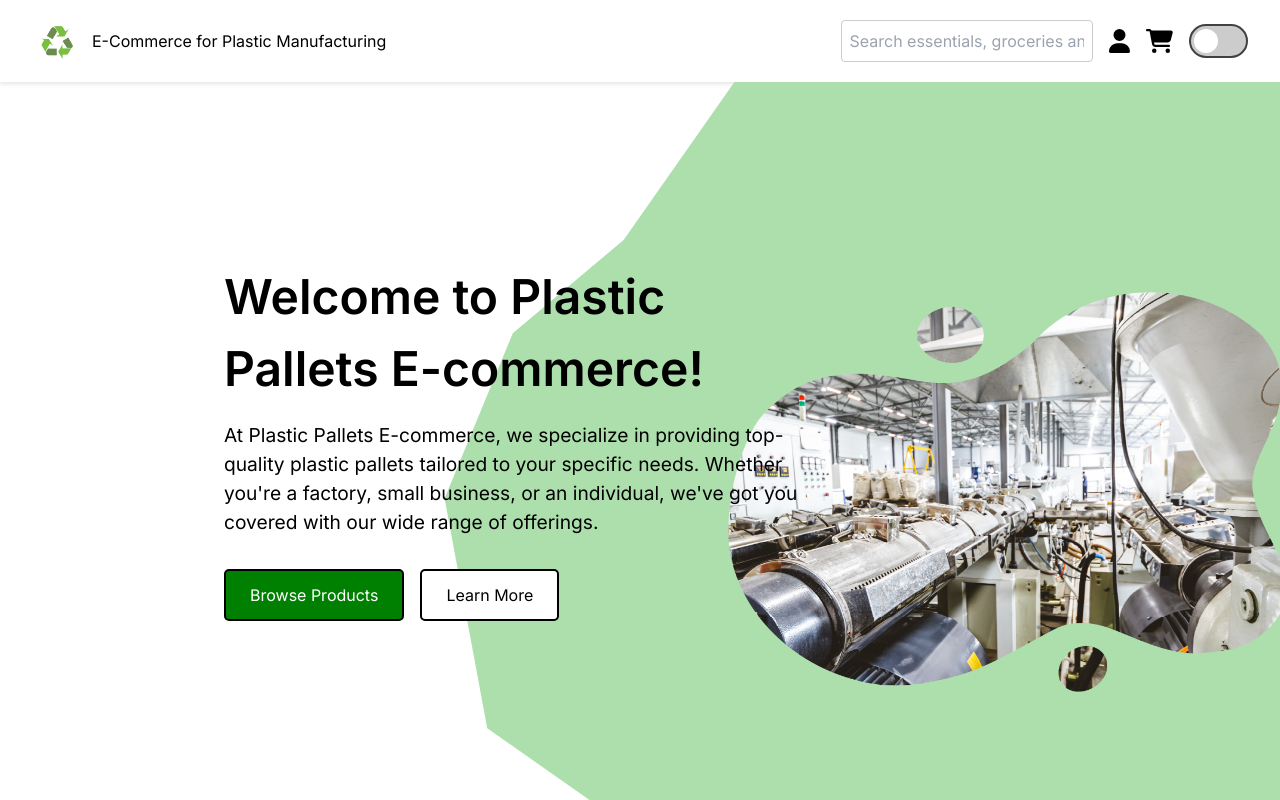
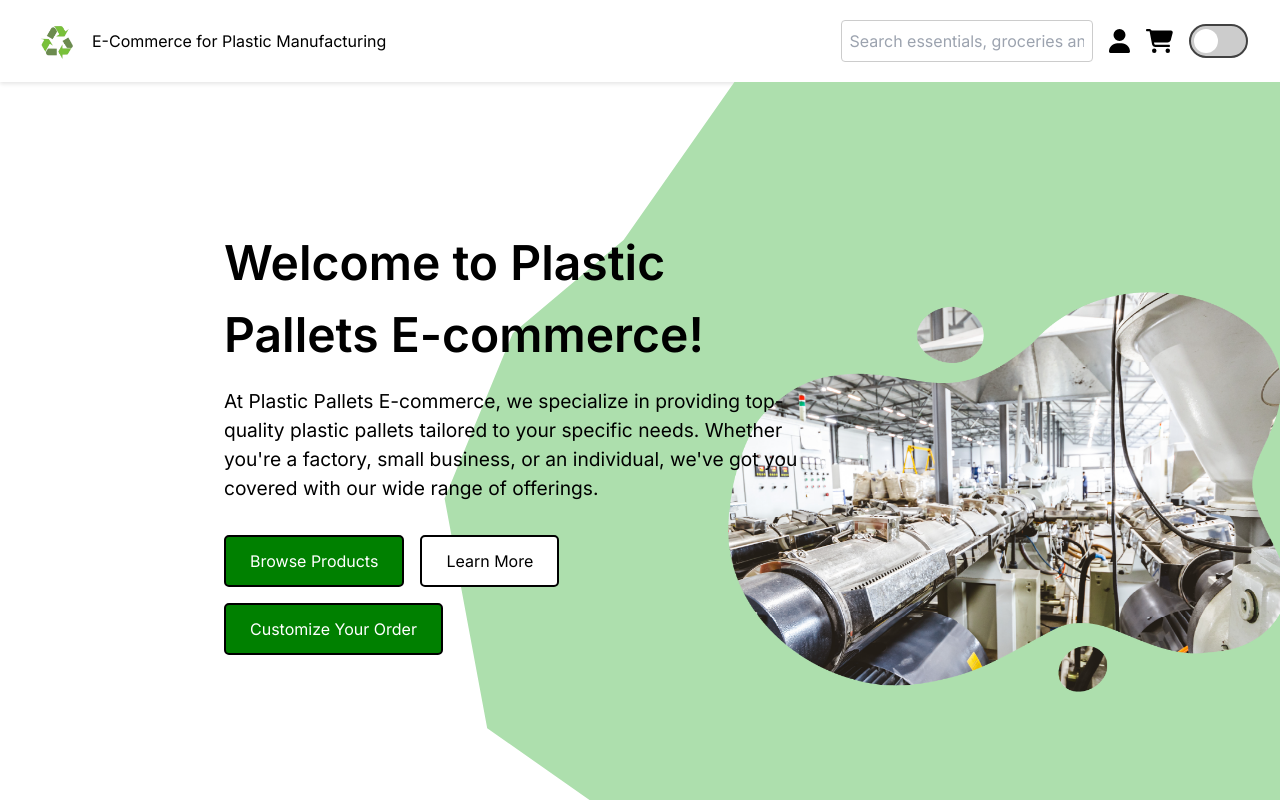
Before and after one commit to mohamedfashraf/E-Commerce-for-Plastic-Manufacturing-Website, a Next.js app in the folder frontend/: page /home in a window 1280 px wide. Built offline with nearby package versions, Linux system fonts and the light colour scheme.

Commit message:
update in routes

```diff
--- a/frontend/src/app/home/page.js
+++ b/frontend/src/app/home/page.js
@@ -1,4 +1,3 @@
-// src/app/page.js
 "use client";
 
 import Link from 'next/link';
@@ -113,10 +112,15 @@ const HomePage = () => {
           </Description>
           <ButtonGroup>
             <ButtonRow>
-              <Link href="/products" passHref>
+              <Link href="/all-products" passHref>
                 <Button bgColor="green" color="white">Browse Products</Button>
               </Link>
               <Button>Learn More</Button>
+            </ButtonRow>
+            <ButtonRow>
+              <Link href="/products" passHref>
+                <Button bgColor="green" color="white">Customize Your Order</Button>
+              </Link>
             </ButtonRow>
           </ButtonGroup>
         </TextContainer>
```
